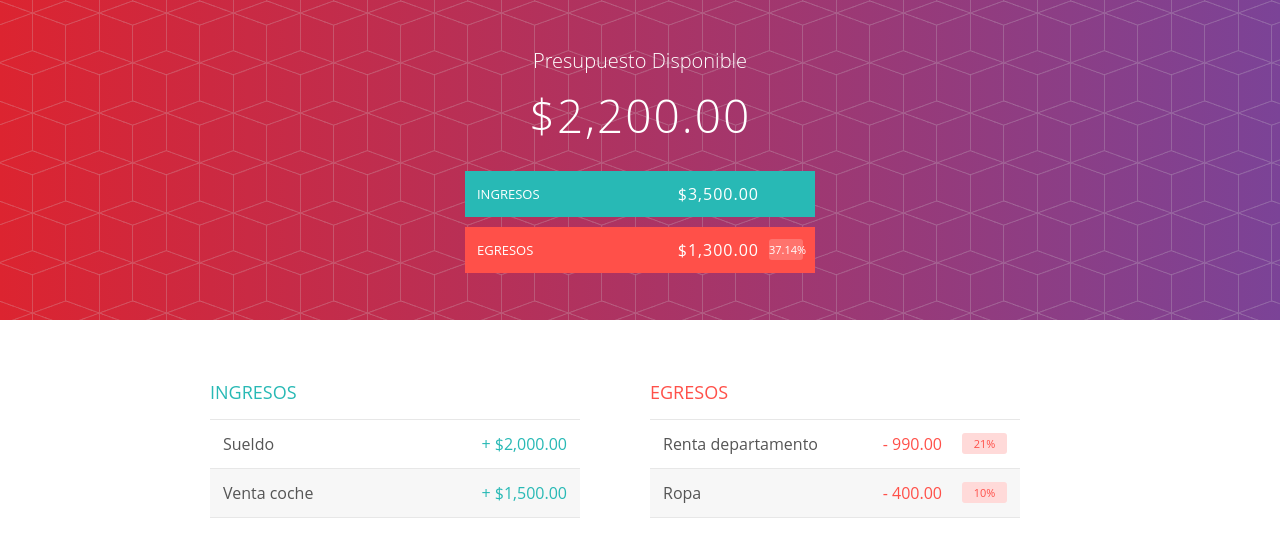
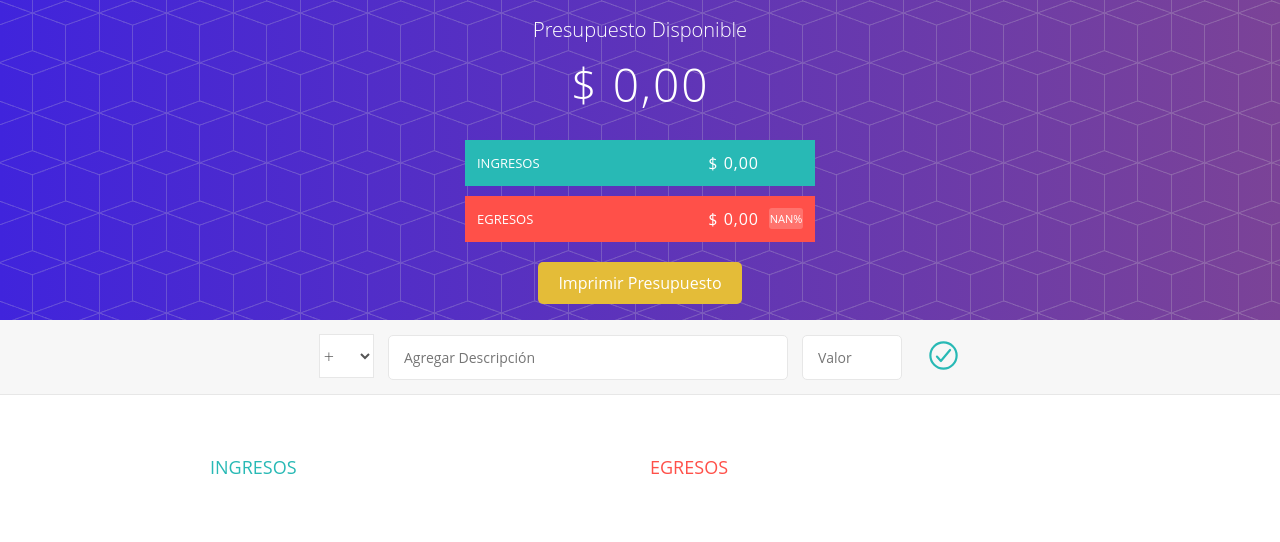
Before and after one commit to JhonmaSG/Javascript-Curso, a plain HTML site: page Applications/Presupuesto/index.html in a window 1280 px wide. Drawn offline with nearby package versions, Linux system fonts and the light colour scheme.

Commit message:
Completed application presupuesto, add imprimir

```diff
--- a/Applications/Presupuesto/css/estilos.css
+++ b/Applications/Presupuesto/css/estilos.css
@@ -2,6 +2,7 @@
     margin: 0;
     padding: 0;
     box-sizing: border-box;
+    font-family: Open Sans;
 }
 
 .limpiarEstilos::after {
@@ -12,7 +13,6 @@
 
 body {
     color: #555;
-    font-family: Open Sans;
     font-size: 16px;
     position: relative;
     height: 100vh;
@@ -33,8 +33,35 @@ body {
     padding-bottom: 100px;
     color: #fff;
     background: url(fondo.png), #7b4397;
-    background: url(fondo.png), -webkit-gradient(linear, right top, left top, from(#7b4397), to(#dc2430));
-    background: url(fondo.png), linear-gradient(to left, #7b4397, #dc2430)
+    background: url(fondo.png), -webkit-gradient(linear, right top, left top, from(#7b4397), to(#4024dc));
+    background: url(fondo.png), linear-gradient(to left, #7b4397, #4024dc)
+}
+
+/* Botón de imprimir */
+.imprimir_btn {
+    font-size: 16px;
+    background-color: #e4bc38;
+    color: #fff;
+    border: none;
+    padding: 10px 20px;
+    cursor: pointer;
+    border-radius: 5px;
+    transition: background-color 1s, transform 1s, padding 1s;
+    display: inline-block; margin-top: 20px;
+}
+
+.imprimir_btn:hover {
+    background-color: #dfac06;
+    padding: 10px 25px;
+}
+
+.imprimir_btn:active {
+    transform: translateY(2px);
+}
+
+.imprimir_btn:focus {
+    outline: none;
+    border: 1px solid #1f8a8a;
 }
 
 .presupuesto {
--- a/Applications/Presupuesto/index.html
+++ b/Applications/Presupuesto/index.html
@@ -29,8 +29,30 @@
                     <div class="presupuesto_egreso--porcentaje" id="porcentaje">45%</div>
                 </div>
             </div>
+
+            <center>
+                <button class="imprimir_btn" onclick="imprimirPresupuesto()">Imprimir Presupuesto</button>
+            </center>
+
+
         </div>
     </div>
+
+    <form id="forma" onsubmit="return false;">
+        <div class="agregar">
+            <div class="agregar_contenedor">
+                <select id="tipo" class="agregar_tipo">
+                    <option value="ingreso" selected>+</option>
+                    <option value="egreso">-</option>
+                </select>
+                <input type="text" class="agregar_descripcion" placeholder="Agregar Descripción" id="descripcion"/>
+                <input type="number" class="agregar_valor" placeholder="Valor" id="valor" step="any"/>
+                <button class="agregar_btn" onclick="agregarDato()">
+                    <ion-icon name="checkmark-circle-outline"></ion-icon>
+                </button>
+            </div>
+        </div>
+    </form>
 
     <div class="contenedor limpiarEstilos">
         <div class="ingreso">
@@ -42,30 +64,7 @@
         <div class="egreso">
             <h2 class="egreso_titulo">Egresos</h2>
             <div id="lista-egresos">
-                <div class="elemento limpiarEstilos">
-                    <div class="elemento_descripcion">Renta departamento</div>
-                    <div class="derecha limpiarEstilos">
-                        <div class="elemento_valor">- 990.00</div>
-                        <div class="elemento_porcentaje">21%</div>
-                        <div class="elemento_eliminar">
-                            <button class="elemento_eliminar--btn">
-                                <ion-icon name="close-circle-outline"></ion-icon>
-                            </button>
-                        </div>
-                    </div>
-                </div>
-                <div class="elemento limpiarEstilos">
-                    <div class="elemento_descripcion">Ropa</div>
-                    <div class="derecha limpiarEstilos">
-                        <div class="elemento_valor">- 400.00</div>
-                        <div class="elemento_porcentaje">10%</div>
-                        <div class="elemento_eliminar">
-                            <button class="elemento_eliminar--btn">
-                                <ion-icon name="close-circle-outline"></ion-icon>
-                            </button>
-                        </div>
-                    </div>
-                </div>
+
             </div>
         </div>
     </div>
--- a/Applications/Presupuesto/js/app.js
+++ b/Applications/Presupuesto/js/app.js
@@ -1,20 +1,16 @@
 import { Ingreso } from "./Ingreso.js";
 import { Egreso } from "./Egreso.js";
 
-const ingresos = [
-  new Ingreso("Sueldo", 2000.00),
-  new Ingreso("Venta coche", 1500)
-];
+const ingresos = [];
+const egresos = [];
 
-const egresos = [
-  new Egreso("Renta departamento", 900),
-  new Egreso("Ropa", 400),
-];
+
 
 let cargarApp = () => {
   cargarCabecero();
   cargarIngresos();
-}
+  cargarEgresos();
+};
 
 let totalIngresos = () => {
   let totalIngreso = 0;
@@ -22,7 +18,7 @@ let totalIngresos = () => {
     totalIngreso += ingreso.valor;
   }
   return totalIngreso;
-}
+};
 
 let totalEgresos = () => {
   let totalEgreso = 0;
@@ -30,7 +26,7 @@ let totalEgresos = () => {
     totalEgreso += egreso.valor;
   }
   return totalEgreso;
-}
+};
 
 let cargarCabecero = () => {
   let presupuesto = totalIngresos() - totalEgresos();
@@ -45,9 +41,9 @@ let cargarCabecero = () => {
 };
 
 const formatoMoneda = (valor) => {
-  return valor.toLocaleString("en-US", {
+  return valor.toLocaleString("es-CO", {
     style: "currency",
-    currency: "USD",
+    currency: "COP",
     minimumFractionDigits: 2,
   });
 };
@@ -59,8 +55,10 @@ const formatoPorcentaje = (valor) => {
   });
 };
 
+const imprimirPresupuesto = () => { window.print(); };
+
 const cargarIngresos = () => {
-  let ingresosHTML = '';
+  let ingresosHTML = "";
   for (let ingreso of ingresos) {
     ingresosHTML += crearIngresoHTML(ingreso);
   }
@@ -70,12 +68,17 @@ const cargarIngresos = () => {
 const crearIngresoHTML = (ingreso) => {
   let ingresosHTML = `
         <div class="elemento limpiarEstilos">
-                    <div class="elemento_descripcion">${ingreso.descripcion}</div>
+                    <div class="elemento_descripcion">${
+                      ingreso.descripcion
+                    }</div>
                     <div class="derecha limpiarEstilos">
-                        <div class="elemento_valor">+ ${formatoMoneda(ingreso.valor)}</div>
+                        <div class="elemento_valor">+ ${formatoMoneda(
+                          ingreso.valor
+                        )}</div>
                         <div class="elemento_eliminar">
                             <button class="elemento_eliminar--btn">
-                                <ion-icon name="close-circle-outline"></ion-icon>
+                                <ion-icon name="close-circle-outline"
+                                onclick="eliminarIngreso(${ingreso.id})"></ion-icon>
                             </button>
                         </div>
                     </div>
@@ -84,7 +87,68 @@ const crearIngresoHTML = (ingreso) => {
   return ingresosHTML;
 };
 
+const eliminarIngreso = (id) => {
+  let indiceEliminar = ingresos.findIndex( ingreso => ingreso.id === id);
+  ingresos.splice(indiceEliminar, 1); //(id, elementos a eliminar)
+  cargarCabecero();
+  cargarIngresos();
+}
+
+const cargarEgresos = () => {
+  let egresosHTML = "";
+  for (let egreso of egresos) {
+    egresosHTML += crearEgresoHTML(egreso);
+  }
+  document.getElementById("lista-egresos").innerHTML = egresosHTML;
+};
+
+const crearEgresoHTML = (egreso) => {
+  let egresosHTML = `
+    <div class="elemento limpiarEstilos">
+      <div class="elemento_descripcion">${egreso.descripcion}</div>
+        <div class="derecha limpiarEstilos">
+          <div class="elemento_valor">- ${formatoMoneda(egreso.valor)}</div>
+          <div class="elemento_porcentaje">${formatoPorcentaje(egreso.valor/totalEgresos())}</div>
+          <div class="elemento_eliminar">
+          <button class="elemento_eliminar--btn">
+            <ion-icon name="close-circle-outline"
+            onclick="eliminarEgreso(${egreso.id})"></ion-icon>
+          </button>
+        </div>
+      </div>
+    </div>
+  `;
+  return egresosHTML;
+};
+
+const eliminarEgreso = (id) => {
+  let indiceEliminar = egresos.findIndex( egreso => egreso.id === id);
+  egresos.splice(indiceEliminar, 1); //(id, elementos a eliminar)
+  cargarCabecero();
+  cargarEgresos();
+}
+
+const agregarDato = () => {
+  let forma = document.forms['forma'];
+  let tipo = forma['tipo'];
+  let descripcion = forma['descripcion'];
+  let valor = forma['valor'];
+  if( descripcion.value != '' && valor.value != ''){
+    if(tipo.value === 'ingreso'){
+      ingresos.push(new Ingreso(descripcion.value, +valor.value));
+      cargarCabecero();
+      cargarIngresos();
+    }else if(tipo.value === 'egreso'){
+      egresos.push(new Egreso(descripcion.value, +valor.value));
+      cargarCabecero();
+      cargarEgresos();
+    }
+  }
+}
+
 window.cargarApp = cargarApp;
 window.formatoPorcentaje = formatoPorcentaje;
-window.cargarApp = cargarApp;
-window.cargarApp = cargarApp;
+window.eliminarIngreso = eliminarIngreso;
+window.eliminarEgreso = eliminarEgreso;
+window.agregarDato = agregarDato;
+window.imprimirPresupuesto = imprimirPresupuesto;
```
